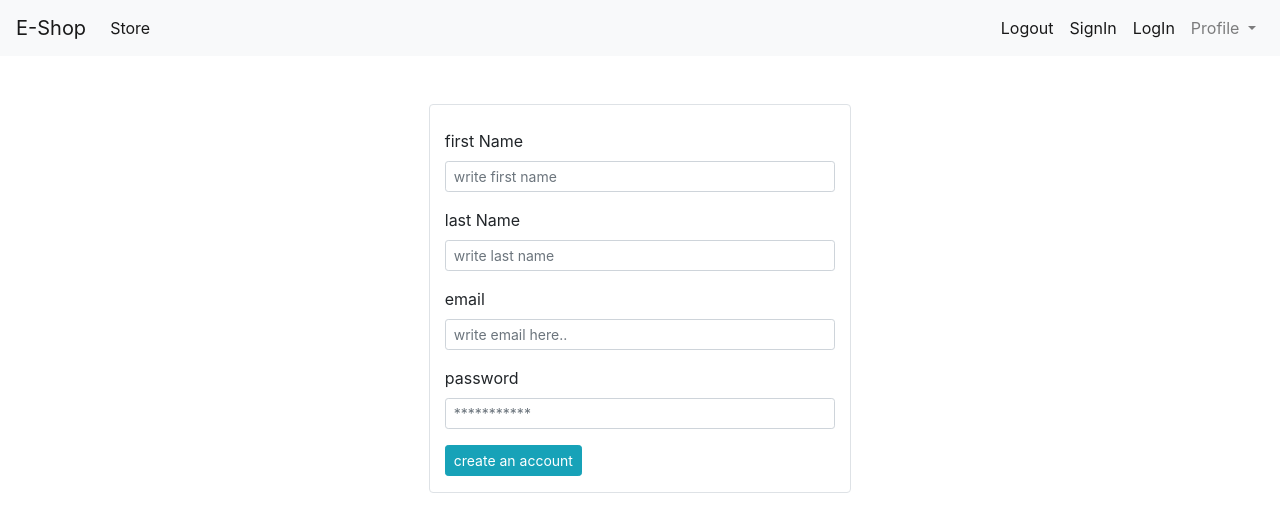
After one commit to Akashshere19/Eshop, a Django app: page /signup in a window 1280 px wide. The commit adds this page. Shown: the top 532 px of the page. Run offline with Django 4.2, Linux system fonts and the light colour scheme; some libraries are stand-ins or nearby versions.

Commit message:
initial commit

```diff
--- a/store/templates/base.html
+++ b/store/templates/base.html
@@ -30,7 +30,7 @@
             <a class="nav-link" href="#">Logout<span class="sr-only">(current)</span></a>
           </li>
           <li class="nav-item active">
-            <a class="nav-link" href="#">SignIn<span class="sr-only">(current)</span></a>
+            <a class="nav-link" href="/signup">SignIn<span class="sr-only">(current)</span></a>
           </li>
 
           <li class="nav-item active">
--- /dev/null
+++ b/store/templates/signup.html
@@ -0,0 +1,37 @@
+{% extends 'base.html' %}
+
+
+{% block content %}
+
+<div class="container">
+    <div class ="p-4 m-4">
+        <div class="col-lg-5 mx-auto border rounded pt-4">
+            <form action="">
+                <div class="form-group">
+                <label>first Name</label>
+                <input type="text" name = "first Name" id="" placeholder="write first name"  class="form-control form-control-sm">
+                 </div>
+                 <div class="form-group">
+                    <label>last Name</label>
+                    <input type="text" name = "last Name" id="" placeholder="write last name"  class="form-control form-control-sm">
+                     </div>
+                     <div class="form-group">
+                        <label>email</label>
+                        <input type="email" name = "email" id="" placeholder="write email here.."  class="form-control form-control-sm">
+                         </div>
+                         <div class="form-group">
+                            <label>password</label>
+                            <input type="password" name = "password" id="" placeholder="***********"  class="form-control form-control-sm">
+                             </div>
+                             <div class="form-group">
+
+                                <input type="submit" name = "submit" id="" value="create an account" class="btn btn-sm btn-info">
+                                 </div>
+            </form>
+
+
+    </div>
+    </div>
+
+</div>
+{% endblock %}
--- a/store/urls.py
+++ b/store/urls.py
@@ -1,6 +1,7 @@
 from django.contrib import admin
 from django.urls import path
-from .views import index
+from .views import index,signup
 urlpatterns = [
-    path('',index)
+    path('',index),
+    path('signup',signup,name='sign')
 ]
--- a/store/views.py
+++ b/store/views.py
@@ -4,13 +4,23 @@ from .models.product import Product
 from .models.category import Category
 # Create your views here.
 def index(request):
+    prds  = None
+    categories = Category.get_all_categories()
+    categoryID = request.GET.get('category')
 
-    prds = Product.get_all_products()
-    ctg = Category.get_all_categories()
+    if categoryID:
+        prds = Product.get_all_products_by_categoryid(categoryID)
+    else:
+        prds = Product.get_all_products()
     data ={}
     data['products'] = prds
-    data['catagories'] = ctg
+    data['catagories'] = categories
+
     #print(ctg)
     #print(prds)
     # print(data)
     return render(request,'index.html',data)
+
+
+def signup(request):
+    return render(request,'signup.html')
```
Also changed, not shown: store/models/product.py (+8 -0 lines), store/templates/index.html (+5 -4 lines).
